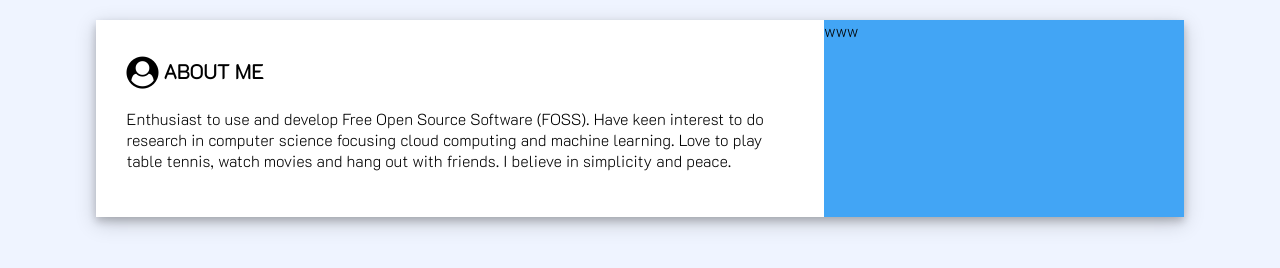
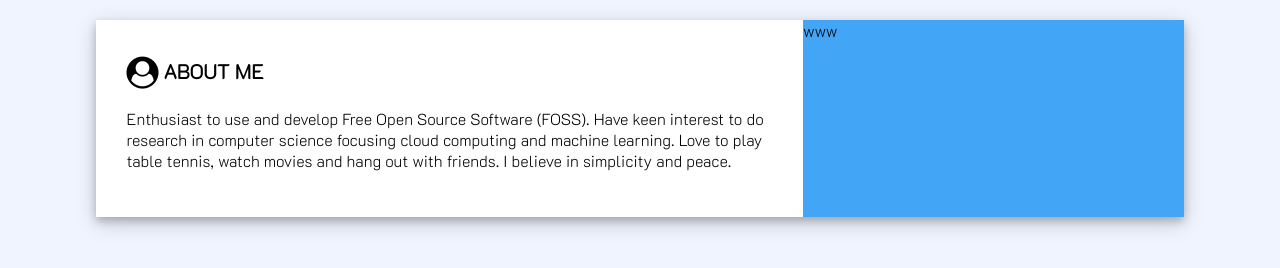
Before and after one commit to imranpollob/imranpollob.github.io, a plain HTML site: page index.html in a window 1280 px wide. Drawn offline with Linux system fonts and the light colour scheme.

Commit message:
box sizing fix

```diff
--- a/main.css
+++ b/main.css
@@ -1,3 +1,7 @@
+html * {
+    box-sizing: border-box;
+}
+
 body {
     background-color: #eff4ff;
     font-family: 'K2D', sans-serif;
@@ -29,7 +33,6 @@ p {
     font-size: 20px;
     font-weight: bold;
     text-transform: uppercase;
-    vertical-align: baseline;
     display: flex;
     align-items: center;
 }
```
